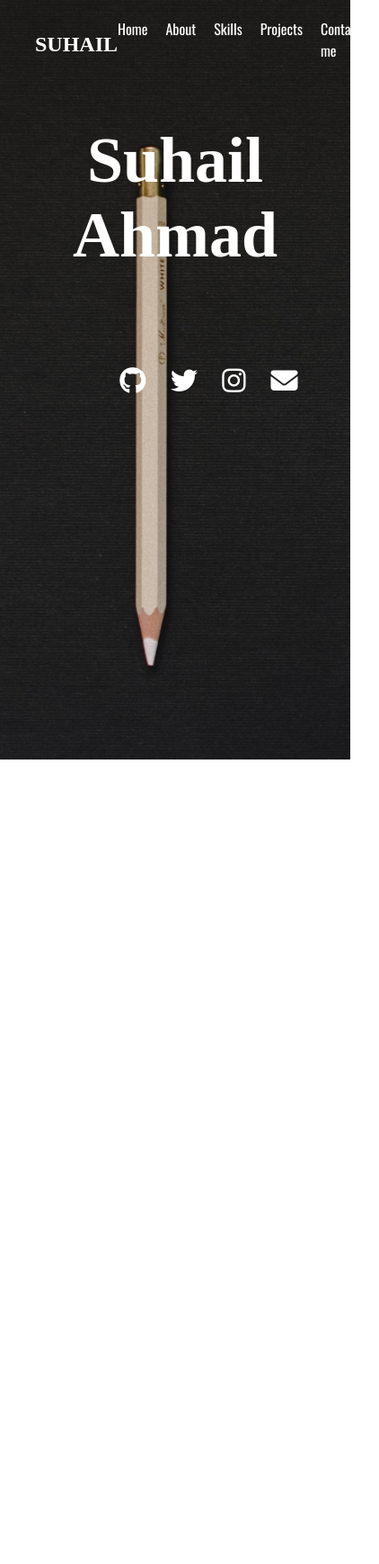
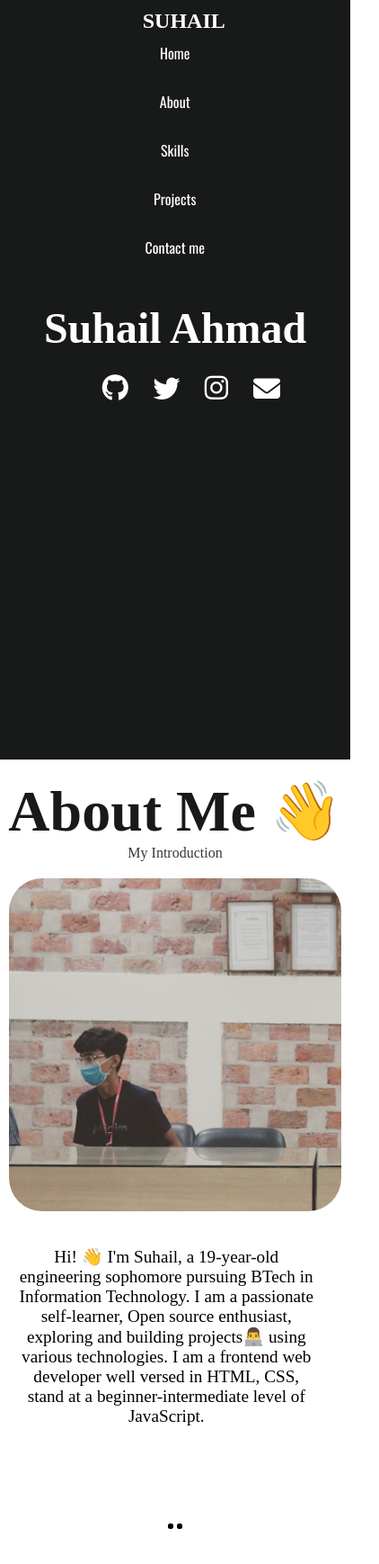
Before and after one commit to suhaillahmad/suhaillahmadPortfolio, a plain HTML site: page index.html in a window 390 px wide. Shown: the whole page at 90% size, 422 px wide, since content can reach past the window. Before the commit the page ends 844 px from the top, so only its background shows below. Drawn offline with nearby package versions, Linux system fonts and the light colour scheme.

Commit message:
Added About me Section and Modified Navbar

```diff
--- a/index.html
+++ b/index.html
@@ -33,7 +33,7 @@
         </nav>
       </header>
 
-      <div>
+      <div class="container">
         <div class="Intro-Name"><h1>Suhail Ahmad</h1></div>
         <div class="links">
           <ul>
@@ -53,5 +53,27 @@
         </div>
       </div>
     </section>
+
+    <section id="About-Me">
+      <h2 class="About-Name">About Me 👋</h2>
+      <span class="About-Subtitle">My Introduction</span>
+
+      <div class="about-container container grid">
+        <img src="about.jpeg" alt="" class="About-Image" />
+
+        <div class="About-Data">
+          Hi! 👋 I'm Suhail, a 19-year-old engineering sophomore pursuing BTech
+          in Information Technology. I am a passionate self-learner, Open source
+          enthusiast, exploring and building projects👨‍💻 using various
+          technologies. I am a frontend web developer well versed in HTML, CSS,
+          stand at a beginner-intermediate level of JavaScript.
+
+          <div class="About-Button">
+            <a href="#" class="btn"> </a>
+          </div>
+        </div>
+      </div>
+    </section>
+    <hr />
   </body>
 </html>
--- a/style.css
+++ b/style.css
@@ -2,6 +2,11 @@
   box-sizing: border-box;
   margin: 0;
   padding: 0;
+}
+
+body {
+  margin: 0;
+  text-align: center;
 }
 
 h1,
@@ -29,6 +34,12 @@ header {
   justify-content: space-between;
   align-items: center;
   padding: 10px 5% 10px 10%;
+}
+hr {
+  border: dotted black 6px;
+  border-bottom: none;
+  width: 4%;
+  margin: 100px auto;
 }
 .menu {
   display: flex;
@@ -67,8 +78,8 @@ ul {
 }
 .links ul {
   position: absolute;
-  top: 50%;
-  left: 45%;
+  margin-top: 5%;
+  margin-left: 45%;
   transform: translate(-50%, -50%);
   display: flex;
 }
@@ -102,3 +113,76 @@ ul {
 .yo:hover {
   color: black;
 }
+
+@media (max-width: 700px) {
+  #Introduction {
+    background-image: none;
+    background-color: #181919;
+  }
+
+  header {
+    flex-direction: column;
+    justify-content: center;
+  }
+
+  nav,
+  ul,
+  li {
+    display: block;
+  }
+  .Intro-Name {
+    font-size: 2rem;
+    margin: 5%auto;
+  }
+  .menu {
+    flex-direction: column;
+  }
+  .navigation li {
+    padding: 10px 20px 20px 0;
+  }
+  .links ul {
+    margin-left: 40%;
+  }
+}
+
+/* ABOUT ME SECTION */
+
+#About-Me {
+  padding-top: 5%;
+}
+
+.About-Name {
+  font-size: 4rem;
+  color: #181919;
+}
+.About-Subtitle {
+  font-size: 1rem;
+  color: #353737;
+}
+
+.about-container {
+  display: flex;
+}
+.About-Image {
+  height: 370px;
+  width: 370px;
+  border-radius: 10%;
+  margin: 5% 5% 2% 20%;
+}
+.About-Data {
+  font-size: 1.2rem;
+  text-align: left;
+  margin: 5% 10% 2% 5%;
+}
+
+@media (max-width: 900px) {
+  .about-container {
+    flex-direction: column;
+  }
+  .About-Image {
+    margin: 5% auto;
+  }
+  .About-Data {
+    text-align: center;
+  }
+}
--- /dev/null
+++ b/style2.css
@@ -0,0 +1,91 @@
+body {
+  background-color: black;
+}
+
+#INTRO {
+  color: black;
+}
+
+/* For mobile phones: */
+[class*="col-"] {
+  width: 100%;
+}
+
+@media only screen and (min-width: 600px) {
+  /* For tablets: */
+  .col-s-1 {
+    width: 8.33%;
+  }
+  .col-s-2 {
+    width: 16.66%;
+  }
+  .col-s-3 {
+    width: 25%;
+  }
+  .col-s-4 {
+    width: 33.33%;
+  }
+  .col-s-5 {
+    width: 41.66%;
+  }
+  .col-s-6 {
+    width: 50%;
+  }
+  .col-s-7 {
+    width: 58.33%;
+  }
+  .col-s-8 {
+    width: 66.66%;
+  }
+  .col-s-9 {
+    width: 75%;
+  }
+  .col-s-10 {
+    width: 83.33%;
+  }
+  .col-s-11 {
+    width: 91.66%;
+  }
+  .col-s-12 {
+    width: 100%;
+  }
+}
+@media only screen and (min-width: 768px) {
+  /* For desktop: */
+  .col-1 {
+    width: 8.33%;
+  }
+  .col-2 {
+    width: 16.66%;
+  }
+  .col-3 {
+    width: 25%;
+  }
+  .col-4 {
+    width: 33.33%;
+  }
+  .col-5 {
+    width: 41.66%;
+  }
+  .col-6 {
+    width: 50%;
+  }
+  .col-7 {
+    width: 58.33%;
+  }
+  .col-8 {
+    width: 66.66%;
+  }
+  .col-9 {
+    width: 75%;
+  }
+  .col-10 {
+    width: 83.33%;
+  }
+  .col-11 {
+    width: 91.66%;
+  }
+  .col-12 {
+    width: 100%;
+  }
+}
```
Also changed, not shown: index2.html (added, +36 -0 lines), about.jpeg (added), mysite.png (added), 1 other file.
